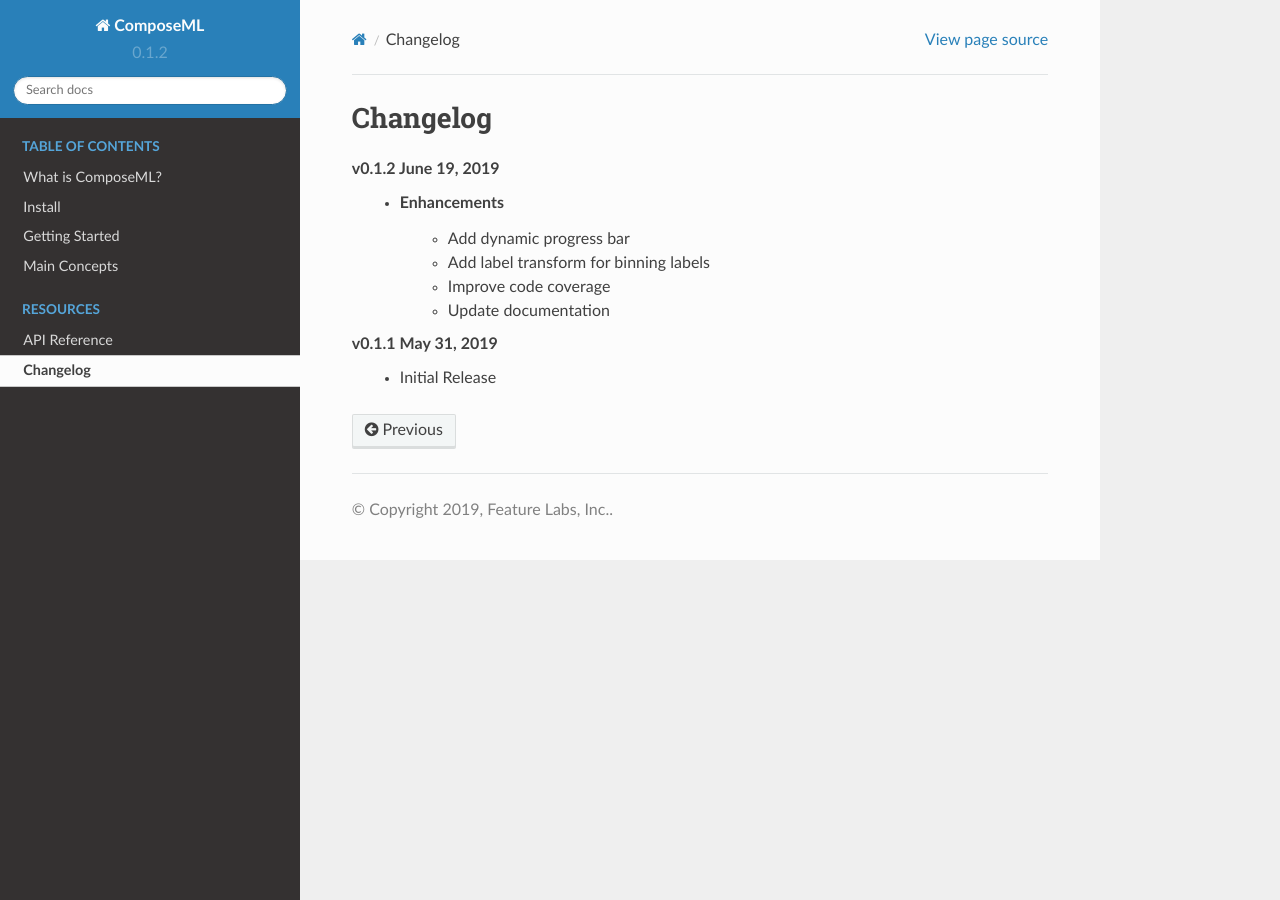
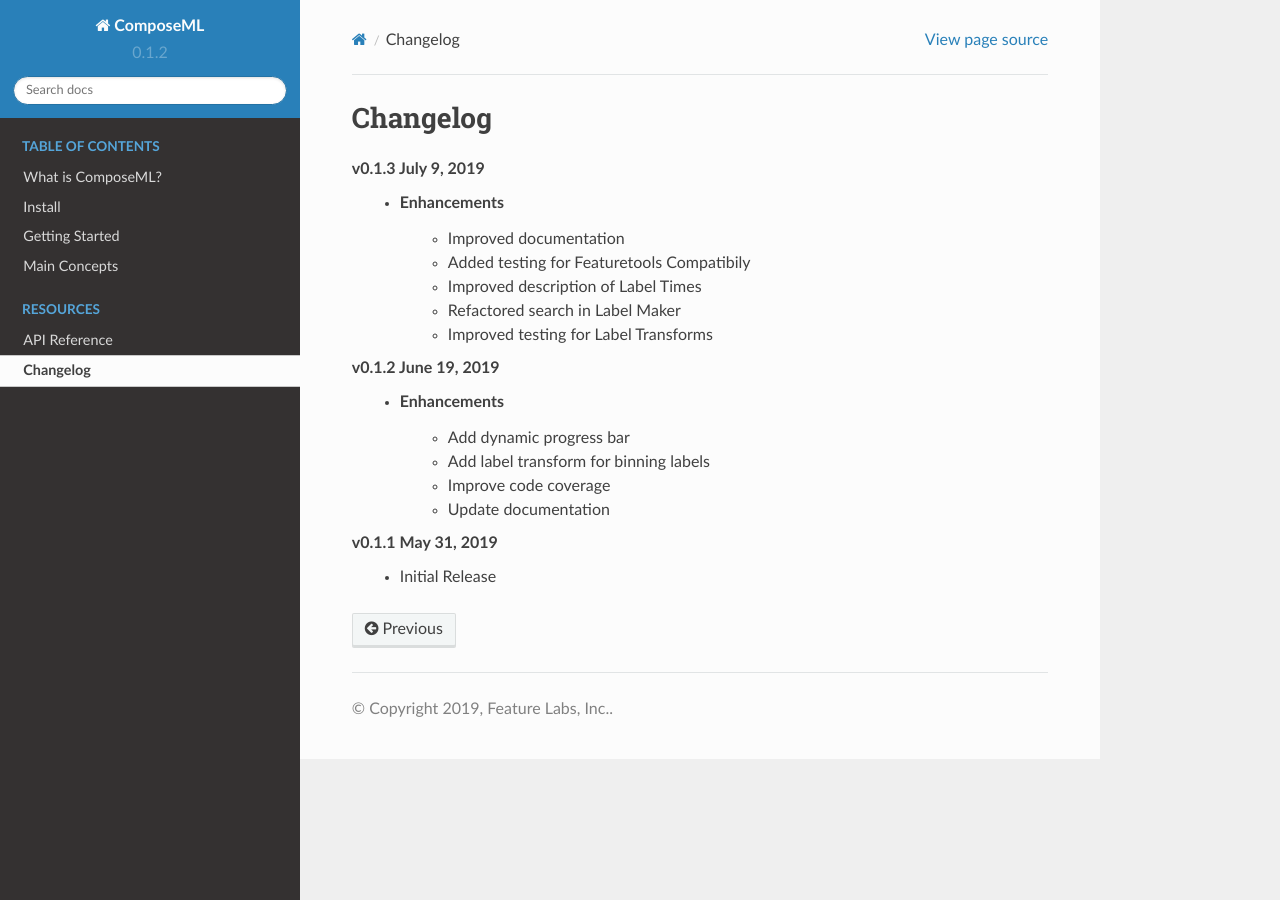
Before and after one commit to alteryx/compose, a Sphinx documentation site: the page built from docs/source/changelog.rst, in a window 1280 px wide. Built offline with Sphinx 7.4.7 and the Read the Docs theme 2.0.0, drawn with Linux system fonts in a browser that asks for light colours.

Commit message:
update changelog

```diff
--- a/docs/source/changelog.rst
+++ b/docs/source/changelog.rst
@@ -1,6 +1,14 @@
 =========
 Changelog
 =========
+
+**v0.1.3** July 9, 2019
+    * Enhancements
+        * Improved documentation
+        * Added testing for Featuretools Compatibily
+        * Improved description of Label Times
+        * Refactored search in Label Maker
+        * Improved testing for Label Transforms
 
 **v0.1.2** June 19, 2019
     * Enhancements
```
